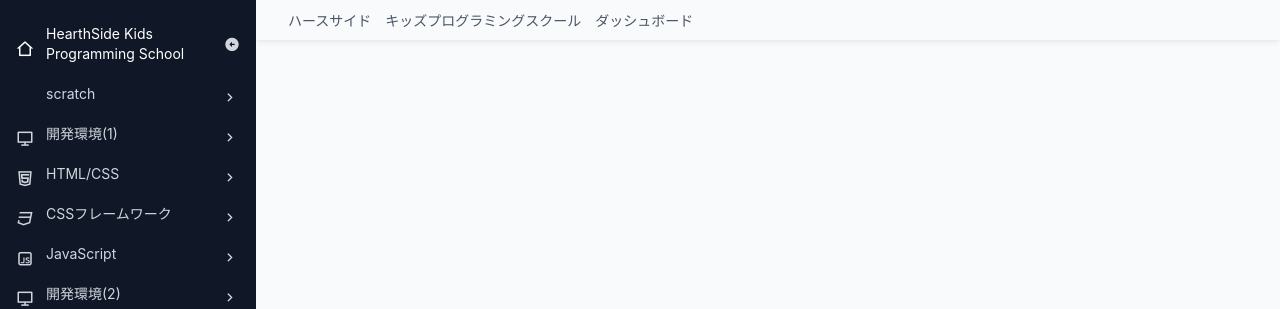
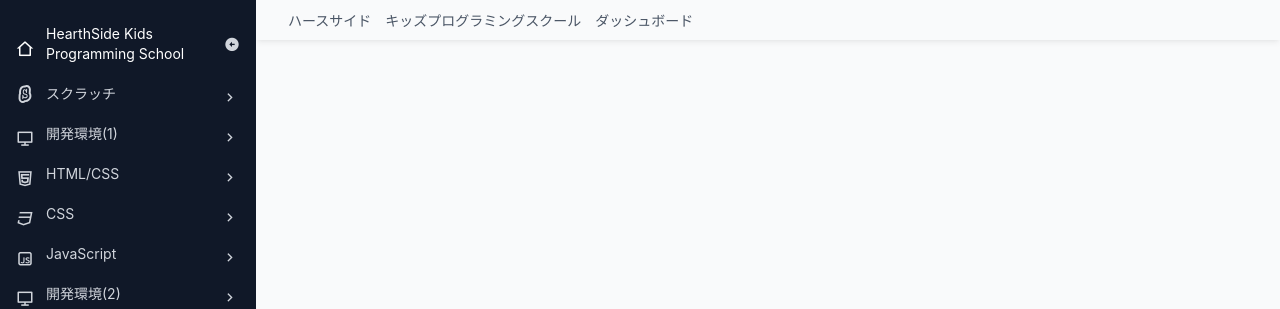
Before and after one commit to tomoaki-kimura/tomoaki-kimura.github.io, a Jekyll site: the page built from html.md, in a window 1280 px wide. Shown: the top 309 px of the page. Built offline with Jekyll 4.4.1, drawn with Linux system fonts in a browser that asks for light colours; nearby versions of some CDN libraries.

Commit message:
modify menu

```diff
--- a/_config.yml
+++ b/_config.yml
@@ -24,7 +24,8 @@
     output: true
 
 header_pages:
-  - title: scratch
+  - title: スクラッチ
+    icon: lo-scratch-line
     contents:
       - title: スクラッチ基礎
         link: scratch.html
@@ -50,11 +51,17 @@
         link: html_tags.html
       - title: webサイト
         link: my_site.html
-  - title: CSSフレームワーク
+  - title: CSS
     icon: ri-css3-line
     contents:
-      - title: Bootstrap5
-        link: bootstrap.html
+      - title: ２カラムデザイン
+        link: column.html
+      - title: パネルデザイン
+        link: panel.html
+      - title: フォーム
+        link: form.html
+      - title: レスポンシブデザイン
+        link: response.
   - title: JavaScript
     icon: ri-javascript-line
     contents:
--- a/assets/css/main.scss
+++ b/assets/css/main.scss
@@ -17,4 +17,7 @@
   .lo-rails-line {
     background-image: url('/assets/images/icons/rubyonrails-svg-line.svg');
   }
+  .lo-scratch-line {
+    background-image: url('/assets/images/icons/scratch-svg-line.svg');
+  }
 }
```
Also changed, not shown: assets/images/icons/rubyonrails-svg-line.svg, assets/images/icons/scratch-svg-line.svg (added), 6 other files.
